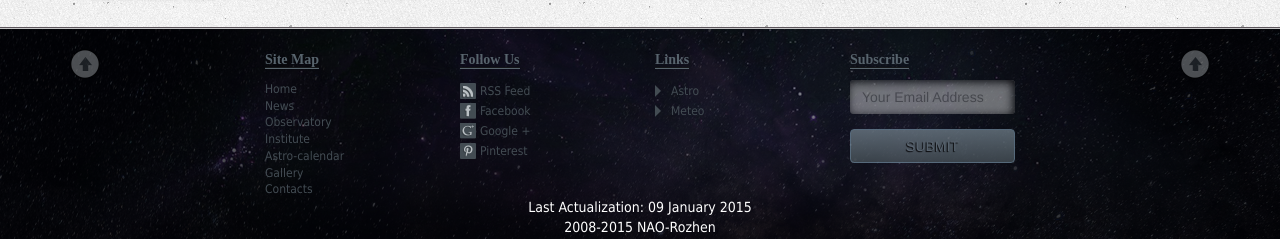
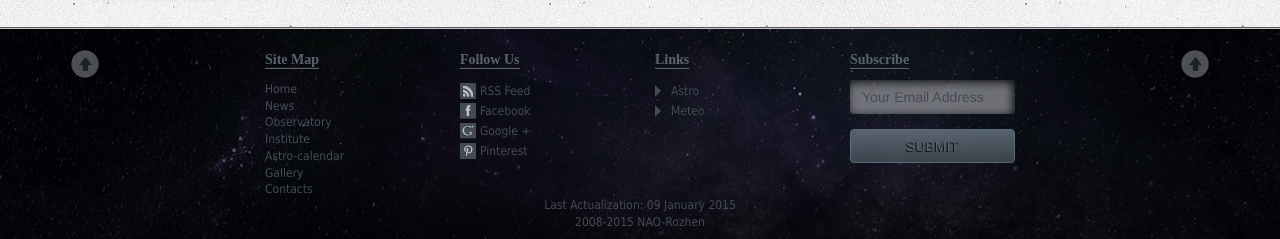
Before and after one commit to madwings/NAO-Rozhen, a CodeIgniter app: page /database/ in a window 1280 px wide. Shown: the part 1008-1247 px from the top of the page. Run offline with CodeIgniter, Linux system fonts and the light colour scheme.

Commit message:
conflicts resolved in koko`s version
Signed-off-by: madwings <stily_c@yahoo.com>

```diff
--- a/assets/css/main.css
+++ b/assets/css/main.css
@@ -616,11 +616,7 @@ footer{
 
 #rights{
 	font-family: "tahoma";
-<<<<<<< HEAD
 	font-size: 12px;
-=======
-	font-size: 11px;
->>>>>>> 34d365aeca238928333d11e883a86c82b682d799
 	color: #434c53;
 	text-align: center;
 	float: none;
@@ -630,11 +626,3 @@ footer{
 #rights p{
 	margin-bottom: 0px;
 }
-
-<<<<<<< HEAD
-=======
-#rights p:last-child{
-	margin-left: -20px;
-	margin-bottom: -5px;
-}
->>>>>>> 34d365aeca238928333d11e883a86c82b682d799
```
